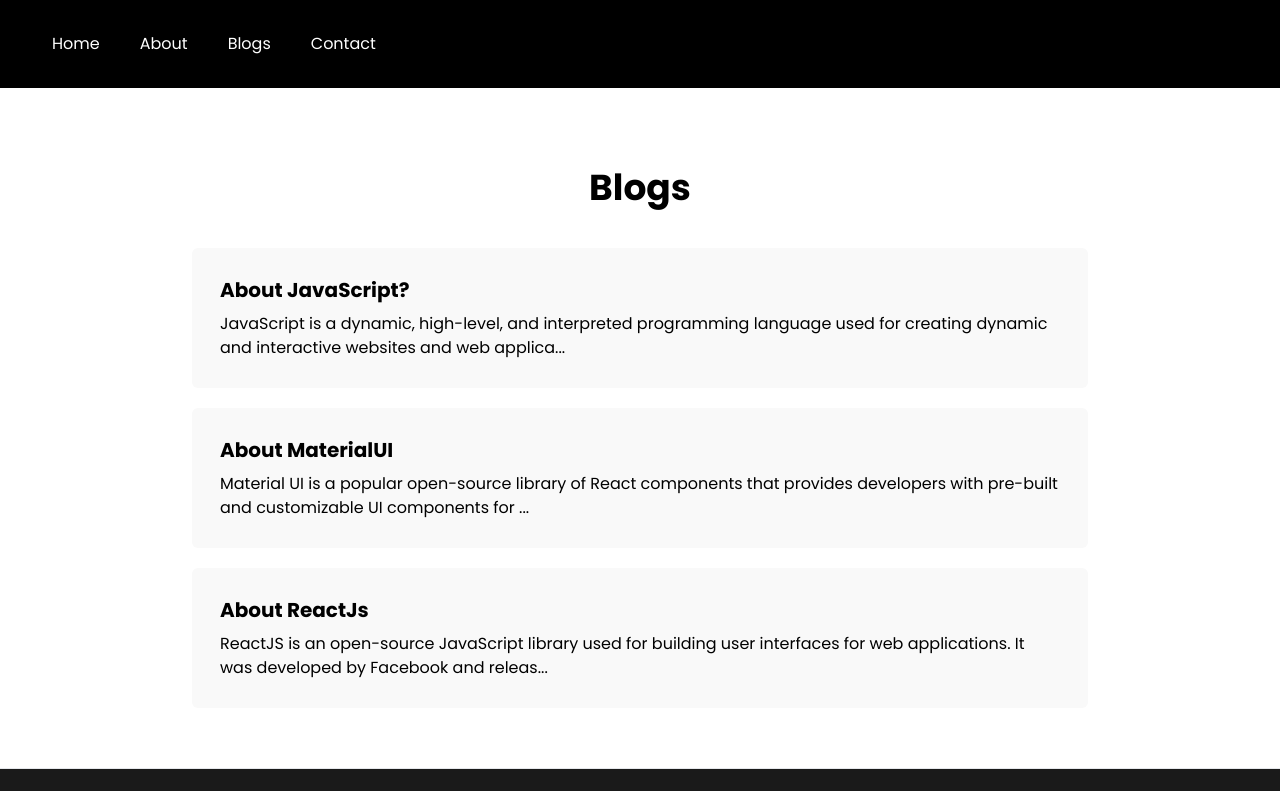
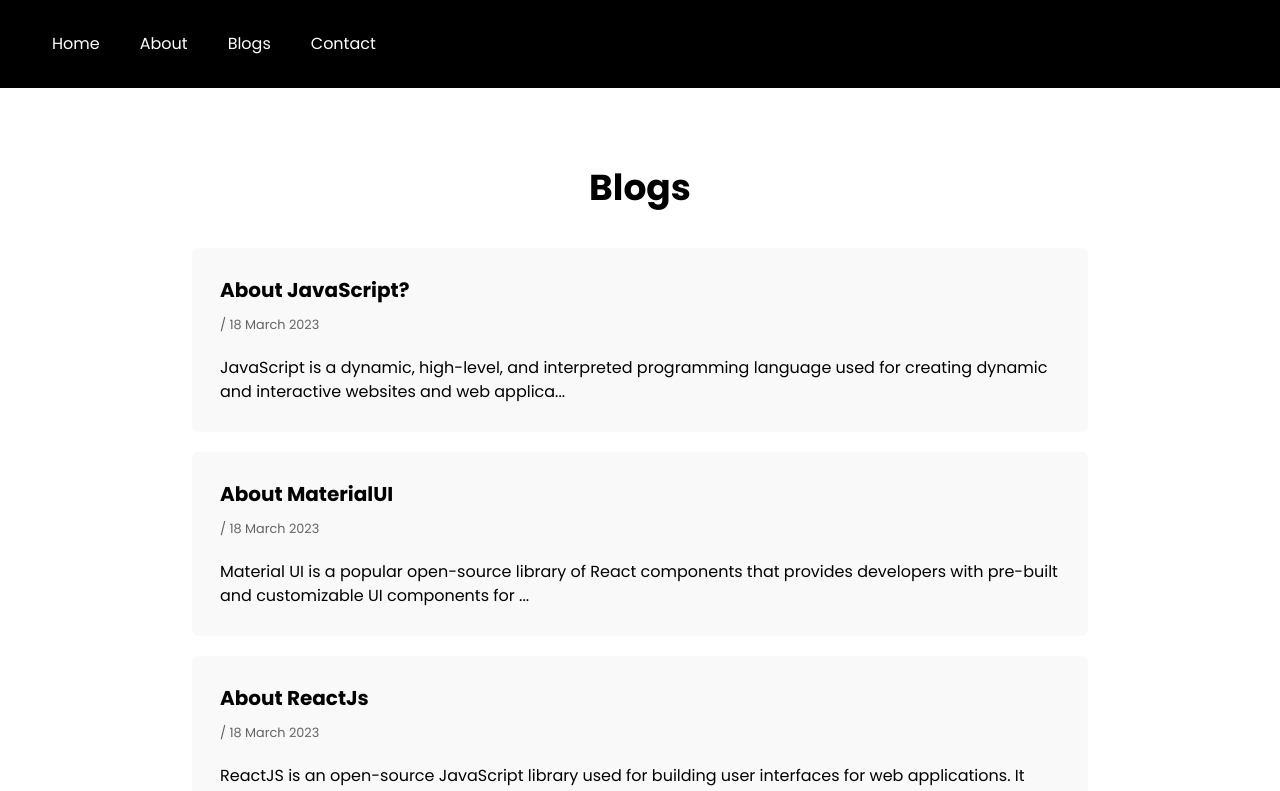
Before and after one commit to SalehAhmed19/hunting-coder-nextjs, a Next.js app: page /blogs in a window 1280 px wide. Shown: the top 791 px of the page. Built offline with nearby package versions, Linux system fonts and the light colour scheme.

Commit message:
Update blogs.js

```diff
--- a/pages/blogs.js
+++ b/pages/blogs.js
@@ -32,6 +32,9 @@
           <Link href={`/blog-post/` + blog.slug}>
             <div className="my-5  bg-[#f9f9f9] p-7 rounded-md">
               <h3 className="text-xl font-bold mb-2">{blog.title}</h3>
+              <p className="text-[#646464] mb-5">
+                <small>/ {blog.date}</small>
+              </p>
               <p>{blog.content.slice(0, 140) + "..."}</p>
             </div>
           </Link>
```
